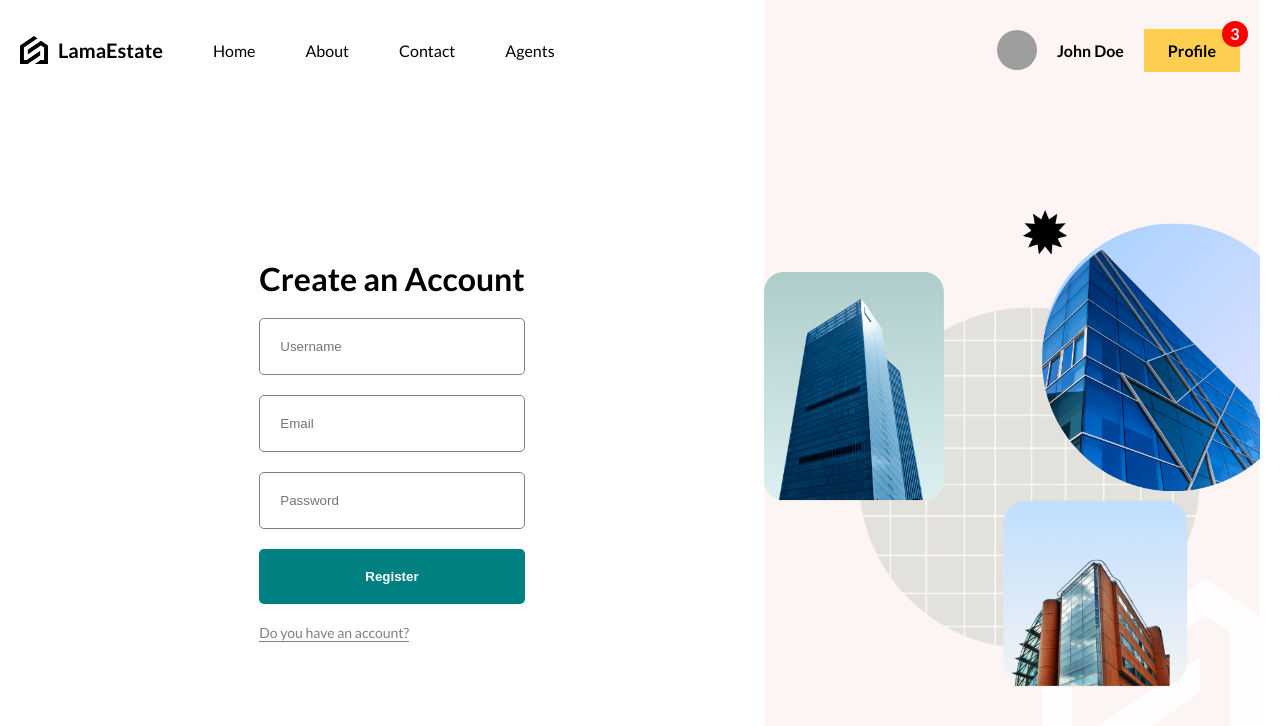
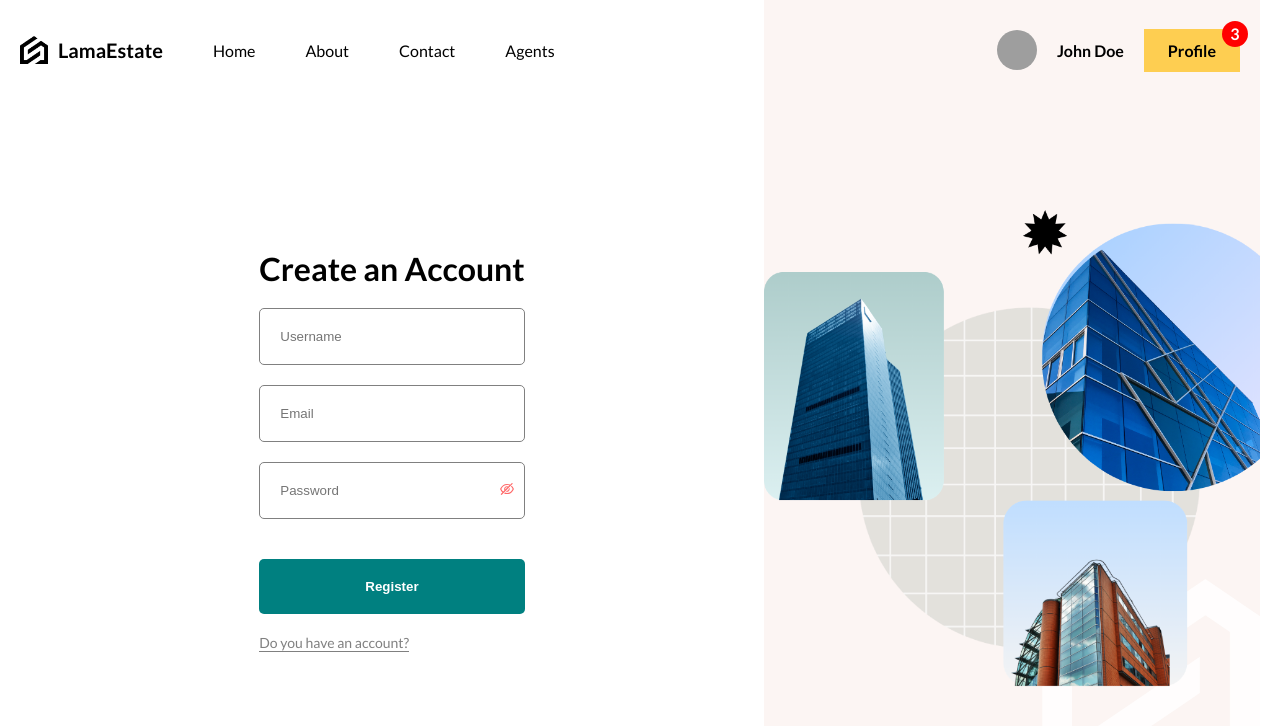
Before and after one commit to Talat09/react-estate-ui, a React (Vite) app: page /register in a window 1280 px wide. Shown: the top 726 px of the page. Built offline with nearby package versions, Linux system fonts and the light colour scheme; grey boxes are pictures that could not be loaded.

Commit message:
register and login api integration done

```diff
--- a/package.json
+++ b/package.json
@@ -10,9 +10,12 @@
     "preview": "vite preview"
   },
   "dependencies": {
+    "axios": "^1.7.7",
     "leaflet": "^1.9.4",
     "react": "^18.2.0",
     "react-dom": "^18.2.0",
+    "react-hot-toast": "^2.4.1",
+    "react-icons": "^5.3.0",
     "react-leaflet": "^4.2.1",
     "react-router-dom": "^6.22.2",
     "sass": "^1.71.1"
--- a/src/routes/login/login.jsx
+++ b/src/routes/login/login.jsx
@@ -1,14 +1,45 @@
+import toast, { Toaster } from "react-hot-toast";
 import "./login.scss";
-import { Link } from "react-router-dom";
+import { Link, useNavigate } from "react-router-dom";
+import { useState } from "react";
+import axios from "axios";
 
 function Login() {
+  const [error, setError] = useState("");
+  const navigate = useNavigate();
+  const handleLogin = async (e) => {
+    e.preventDefault();
+    const username = e.target.username.value;
+
+    const password = e.target.password.value;
+
+    try {
+      const response = await axios.post(
+        "http://localhost:5000/api/V1/auth/login",
+        { username, password },
+        { withCredentials: true }
+      );
+      console.log("login response:", response.data);
+      localStorage.setItem("user", JSON.stringify(response.data));
+      if (response.status === 200) {
+        toast.success("Registration successful!");
+        navigate("/");
+      }
+    } catch (error) {
+      // console.error("New Error:", error.response.data.message);
+      setError(error.response.data.message);
+      toast.error("An error occurred: " + error.response.data.message);
+    }
+  };
   return (
     <div className="login">
+      <Toaster position="top-center" reverseOrder={false} />
       <div className="formContainer">
-        <form>
+        <form onSubmit={handleLogin}>
           <h1>Welcome back</h1>
           <input name="username" type="text" placeholder="Username" />
           <input name="password" type="password" placeholder="Password" />
+          <p style={{ color: "red" }}>{error}</p>
           <button>Login</button>
           <Link to="/register">{"Don't"} you have an account?</Link>
         </form>
--- a/src/routes/register/register.jsx
+++ b/src/routes/register/register.jsx
@@ -1,16 +1,79 @@
+import { useState } from "react";
 import "./register.scss";
-import { Link } from "react-router-dom";
+import { Link, useNavigate } from "react-router-dom";
+import toast, { Toaster } from "react-hot-toast";
+import { AiOutlineEye, AiOutlineEyeInvisible } from "react-icons/ai";
 
 function Register() {
+  const [error, setError] = useState("");
+  const [showPassword, setShowPassword] = useState(false); // State to manage password visibility
+  const navigate = useNavigate();
+
+  const handleRegister = async (e) => {
+    e.preventDefault();
+    const username = e.target.username.value;
+    const email = e.target.email.value;
+    const password = e.target.password.value;
+    const user = {
+      username,
+      email,
+      password,
+    };
+
+    try {
+      const response = await fetch(
+        "http://localhost:5000/api/V1/auth/register",
+        {
+          method: "POST",
+          headers: {
+            "Content-Type": "application/json",
+          },
+          body: JSON.stringify(user),
+        }
+      );
+
+      if (response.ok) {
+        toast.success("Registration successful!");
+        navigate("/login");
+      } else {
+        const errorData = await response.json();
+        setError(errorData.message);
+        toast.error("An error occurred: " + errorData.message);
+      }
+    } catch (error) {
+      console.error("New Error:", error.response);
+    }
+  };
+
   return (
     <div className="register">
+      <Toaster position="top-center" reverseOrder={false} />
       <div className="formContainer">
-        <form>
+        <form onSubmit={handleRegister}>
           <h1>Create an Account</h1>
           <input name="username" type="text" placeholder="Username" />
           <input name="email" type="text" placeholder="Email" />
-          <input name="password" type="password" placeholder="Password" />
-          <button >Register</button>
+
+          <div
+            className="passwordContainer"
+            style={{ position: "relative", width: "100%" }}
+          >
+            <span
+              style={{ position: "absolute", right: "10px", top: "35%" }}
+              onClick={() => setShowPassword(!showPassword)}
+            >
+              {showPassword ?<AiOutlineEye />  :<AiOutlineEyeInvisible />}
+            </span>
+            <input
+              style={{ width: "100%" }}
+              name="password"
+              type={showPassword ? "text" : "password"}
+              placeholder="Password"
+            />
+          </div>
+
+          <p style={{ color: "red" }}>{error}</p>
+          <button>Register</button>
           <Link to="/login">Do you have an account?</Link>
         </form>
       </div>
```
Also changed, not shown: 1 other file (tests, documents, lock files or other folders).
